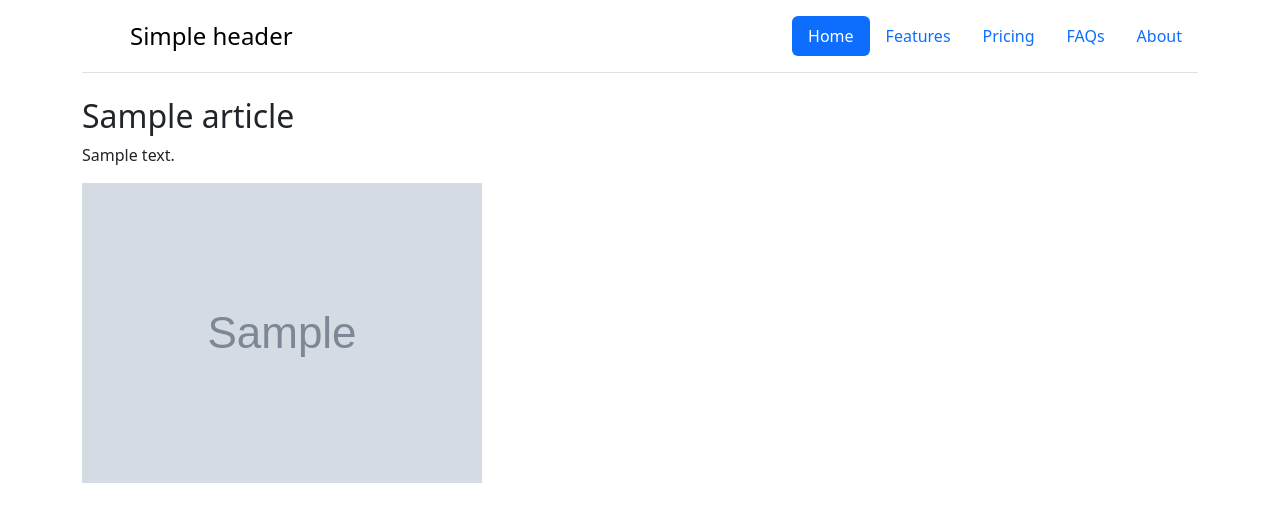
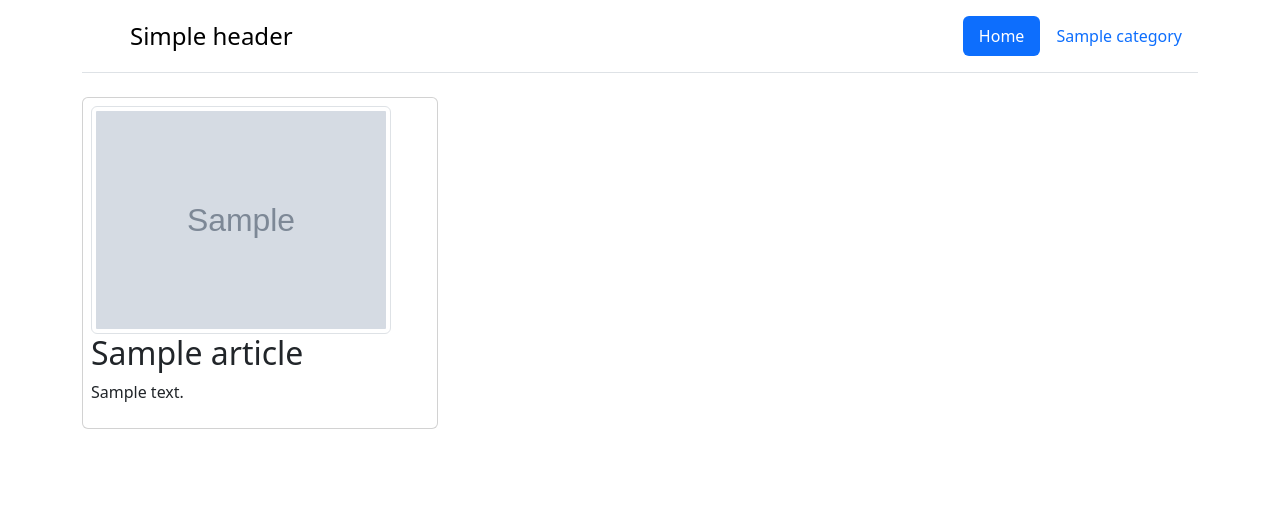
Before and after one commit to edzen12/news-backend9, a Django app: page / in a window 1280 px wide. Shown: the top 522 px of the page. Run offline with Django 5.2, Linux system fonts and the light colour scheme; tables that the repository leaves empty hold one stand-in row (values such as "Sample post"); grey boxes marked "Sample" are stand-in pictures; some libraries are stand-ins or nearby versions.

Commit message:
edit files

```diff
--- a/news/urls.py
+++ b/news/urls.py
@@ -1,8 +1,11 @@
 from django.contrib import admin
 from django.urls import path
+from django.conf.urls.static import static
+from django.conf import settings
 from post import views
+
 
 urlpatterns = [
     path('admin/', admin.site.urls),
     path('', views.index),
-]
+]+static(settings.MEDIA_URL, document_root=settings.MEDIA_ROOT)
--- a/post/views.py
+++ b/post/views.py
@@ -1,10 +1,12 @@
 from django.shortcuts import render
-from post.models import Article
+from post.models import Article, Category
 
 
 def index(request):
     articles = Article.objects.all()
+    categories = Category.objects.all()[:6]
     context = {
-        'articles':articles
+        'articles':articles,
+        'categories':categories,
     }
     return render(request, 'index.html', context)
--- a/templates/index.html
+++ b/templates/index.html
@@ -19,21 +19,28 @@
 
         <ul class="nav nav-pills">
             <li class="nav-item"><a href="#" class="nav-link active" aria-current="page">Home</a></li>
-            <li class="nav-item"><a href="#" class="nav-link">Features</a></li>
-            <li class="nav-item"><a href="#" class="nav-link">Pricing</a></li>
-            <li class="nav-item"><a href="#" class="nav-link">FAQs</a></li>
-            <li class="nav-item"><a href="#" class="nav-link">About</a></li>
+            {% for category in categories %}
+            <li class="nav-item">
+                <a href="#" class="nav-link">{{category.name}}</a>
+            </li>
+            {% endfor %}
         </ul>
         </header>
     </div>
     <!-- header -->
 
     <div class="container">
-        {% for art in articles %}
-            <h2>{{art.title}}</h2>
-            <p>{{art.description}}</p>
-            <img src="{{art.image}}" alt="">
-        {% endfor %}
+        <div class="row">
+            {% for art in articles %}
+            <div class="col-lg-4">
+                <div class="card p-2">
+                    <img width="300px" class="img-thumbnail" src="{{art.image.url}}">
+                    <h2>{{art.title}}</h2>
+                    <p>{{art.description|truncatewords:12}}</p>
+                </div>
+            </div>
+            {% endfor %}
+        </div>
     </div>
 
     <script src="{% static 'js/bootstrap.bundle.min.js' %}"></script>
```
